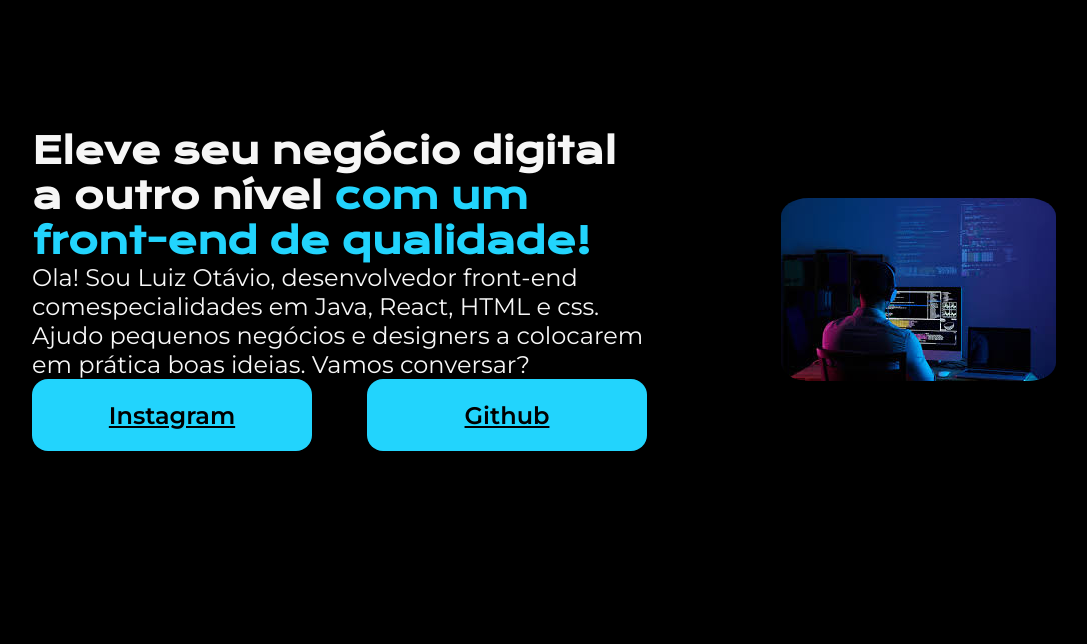
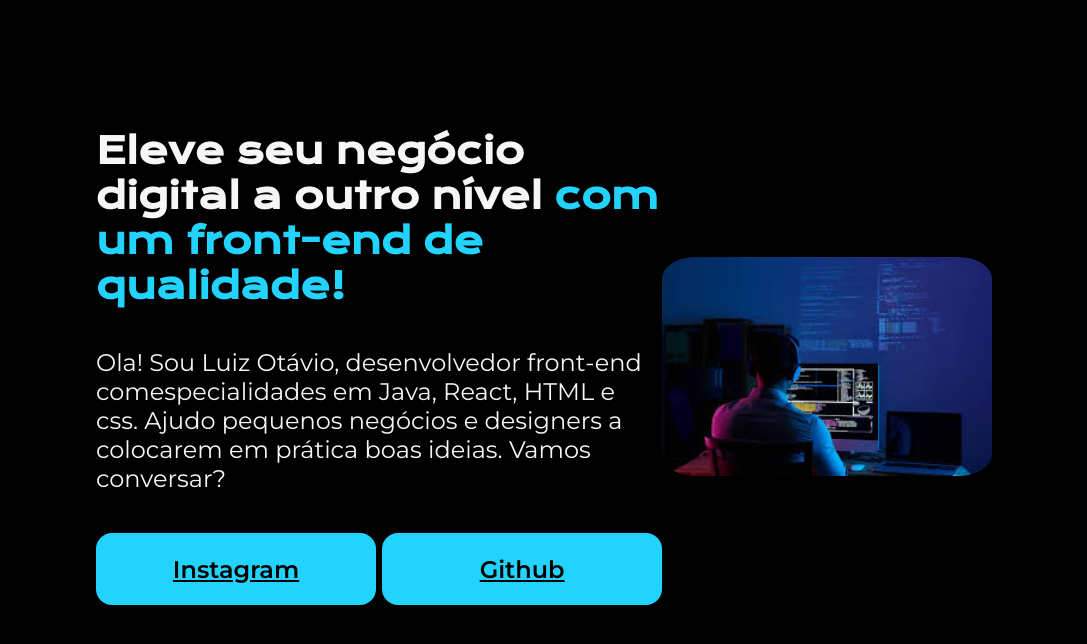
Before and after one commit to Luizsilva439/Portifolio_HTML, a plain HTML site: page index.html in a window 1280 px wide. Shown: the whole page, without its empty margins (96-1183 px from the left). Drawn offline with nearby package versions, Linux system fonts and the light colour scheme.

Commit message:
feat: Finish project

```diff
--- a/style.css
+++ b/style.css
@@ -17,7 +17,7 @@ strong {
 }
 
 .Apresentacao{
-    margin: 10%;
+    margin: 10% 15%;
     display: flex;
     align-items: center;
     justify-content: space-between;
@@ -25,10 +25,14 @@ strong {
 
 img{
     border-radius: 10%;
+    width: 40%;
 }
 
 .Apresentacao__conteudo{
     width: 615px;
+    display: flex;
+    flex-direction: column;
+    gap: 40px;
 }
 
 .Apresentacao__conteudo__titulo{
```
Also changed, not shown: index.html (+1 -1 lines).
